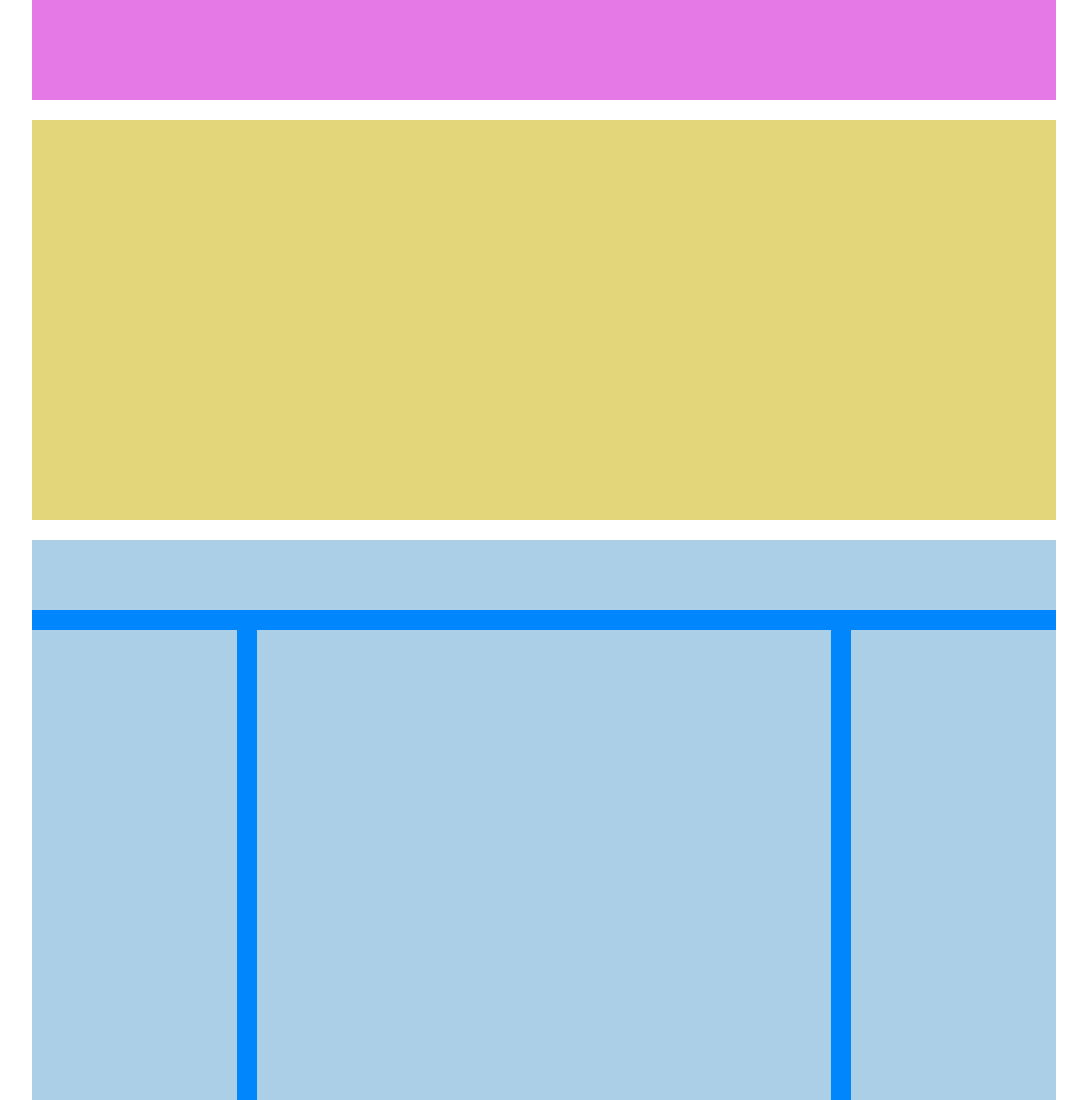
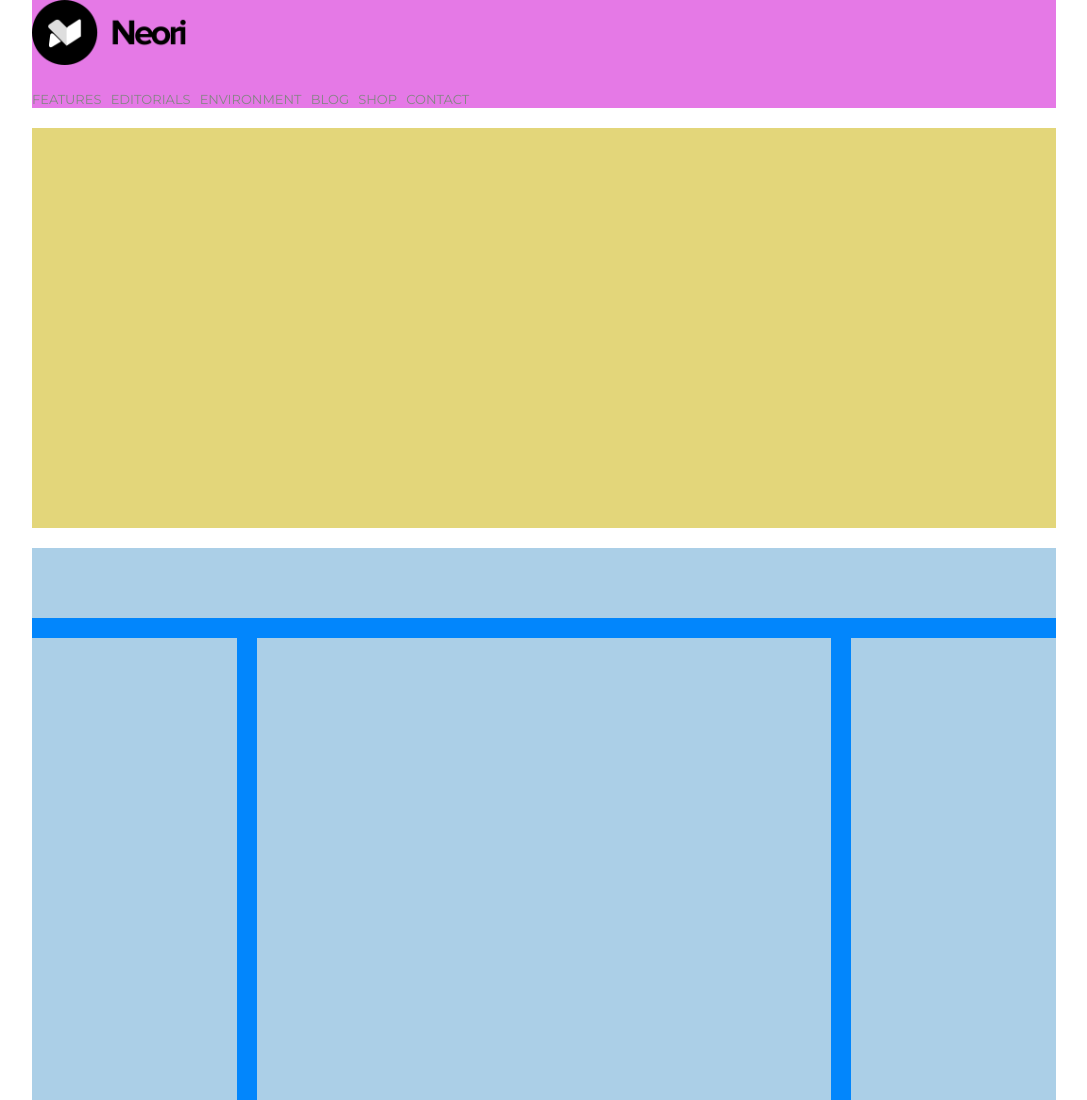
Before and after one commit to LisignoliMichele/htmlcss-wp, a plain HTML site: page index.html in a window 1280 px wide. Shown: the top 1100 px of the page, without its empty margins (96-1183 px from the left). Drawn offline with Linux system fonts and the light colour scheme.

Commit message:
header ok

```diff
--- a/css/style.css
+++ b/css/style.css
@@ -19,9 +19,29 @@
   font-family: 'Montserrat', sans-serif;
 }
 /* /pagina completa */
-
+/* HEADER */
+            /* logo */
+header img{
+  width: 15%;
+}
+          /* /logo */
+          /* barra navigazione */
+.top_nav{
+  margin-top: 20px;
+}
+.top_nav li{
+  list-style: none;
+  display: inline-block;
+  margin-right: 5px;
+}
+.top_nav li a{
+  color: #858585;
+  text-decoration: none;
+  font-size: 13px;
+}
+          /* /barra navigazione */
+/* /HEADER */
 header{
-  height: 100px;
   background-color: #e579e6;
 }
 .banner{
--- a/index.html
+++ b/index.html
@@ -12,7 +12,23 @@
   <body>
     <div class="home_page">
       <!-- intestazione -->
-      <header></header>
+      <header>
+        <!-- logo -->
+        <img src="img/logo.png" alt="">
+        <!-- logo -->
+        <!-- navigazione pagina -->
+        <nav class="top_nav">
+          <ul>
+            <li><a href="#">FEATURES</a></li>
+            <li><a href="#">EDITORIALS</a></li>
+            <li><a href="#">ENVIRONMENT</a></li>
+            <li><a href="#">BLOG</a></li>
+            <li><a href="#">SHOP</a></li>
+            <li><a href="#">CONTACT</a></li>
+          </ul>
+        </nav>
+        <!-- /navigazione pagina -->
+      </header>
       <!-- /intestazione -->
       <!-- contenuto principale della pagina -->
       <main>
```
